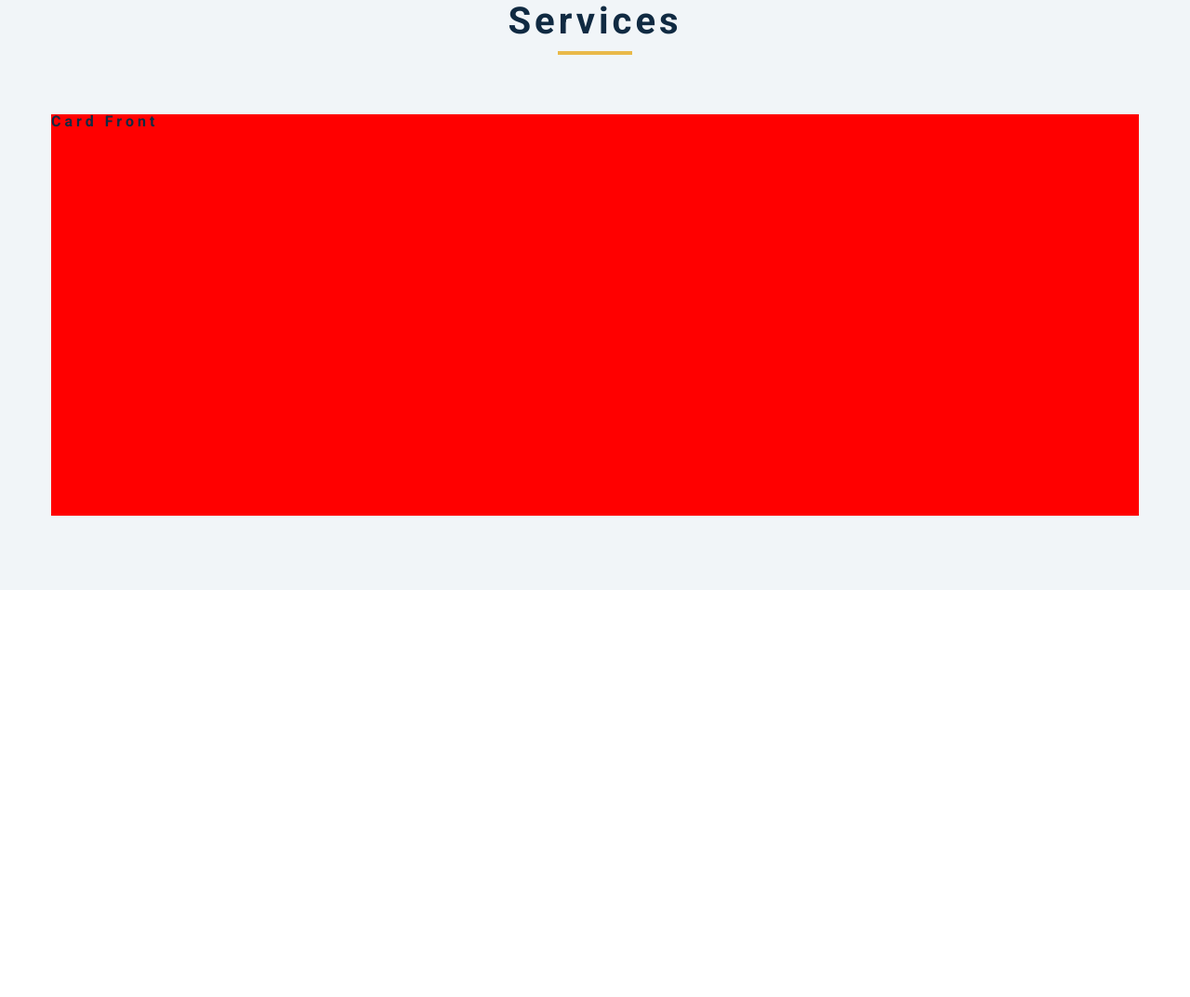
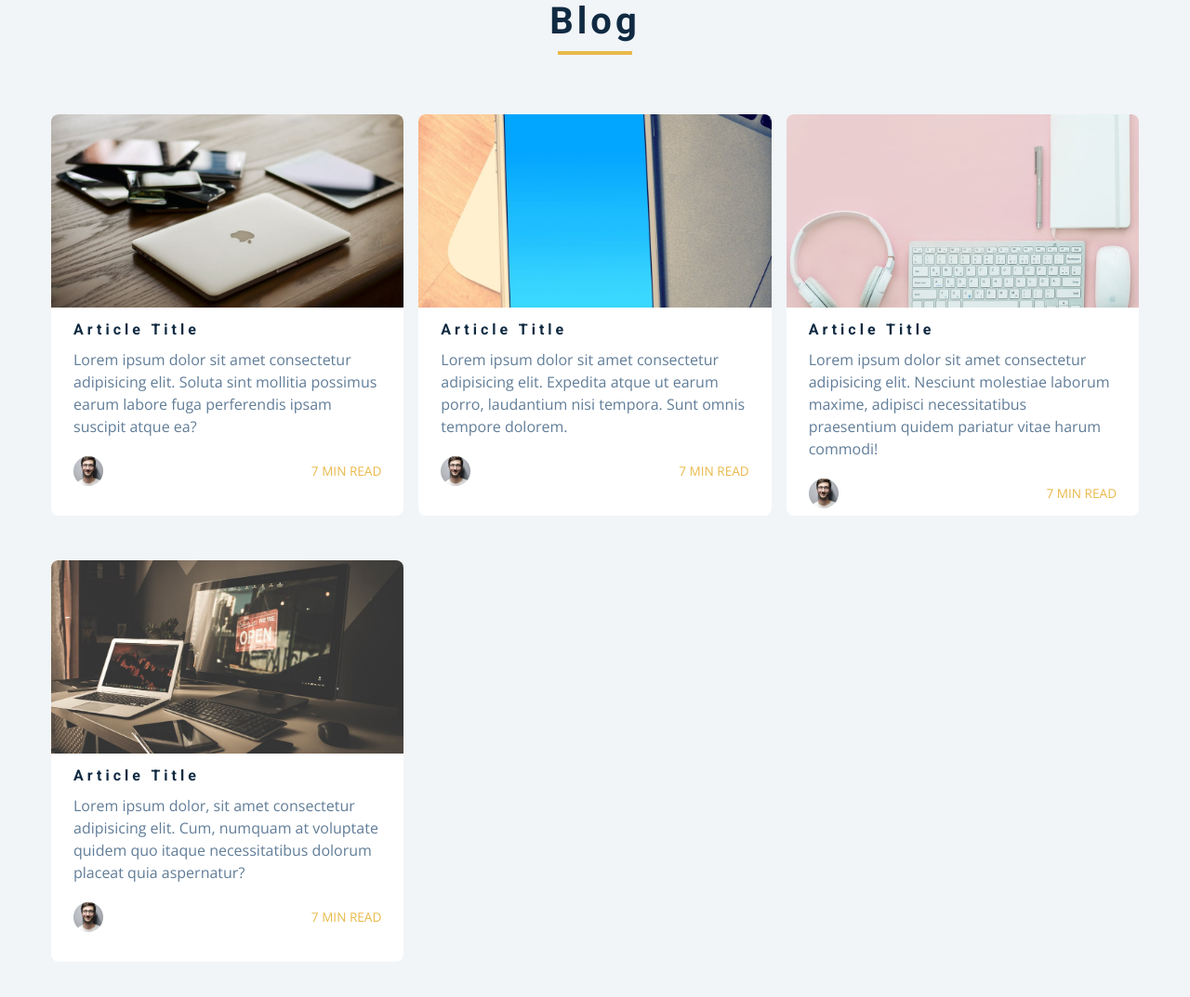
Before and after one commit to BryonVerdone/Portfolio-project, a plain HTML site: page portfolio-setup/index.html in a window 1280 px wide. Shown: the part 6106-7179 px from the top of the page at 93% size. Before the commit the page ends 6741 px from the top, so only its background shows below. Drawn offline with nearby package versions, Linux system fonts and the light colour scheme.

Commit message:
blog section complete

```diff
--- a/portfolio-setup/css/styles.css
+++ b/portfolio-setup/css/styles.css
@@ -767,21 +767,57 @@ Blog
   left: 0;
   width: 100%;
   height: 100%;
+  border-radius: var(--radius);
 }
 
 .card-front {
-  background: red;
+  background: var(--clr-white);
 }
 
 .card-back {
-  background: green;
+  background: var(--clr-primary-10);
   transform: rotateY(180deg);
+  display: grid;
+  place-items: center;
 }
 .card:hover .card-front {
   transform: rotateY(-180deg);
 }
 .card:hover .card-back {
   transform: rotateY(0);
+}
+/* rest of the styles */
+.card-info {
+  padding: 1rem 1.5rem;
+}
+.card-front img {
+  height: 13rem;
+  object-fit: cover;
+  border-top-left-radius: var(--radius);
+  border-top-right-radius: var(--radius);
+}
+.card-footer {
+  display: grid;
+  grid-template-columns: auto 1fr;
+  align-items: center;
+}
+.card-footer img {
+  width: 2rem;
+  height: 2rem;
+  object-fit: cover;
+  border-radius: 50%;
+}
+.card-footer p {
+  margin-bottom: 0;
+  text-transform: uppercase;
+  justify-self: end;
+  color: var(--clr-primary-5);
+  font-size: 0.85rem;
+}
+.blog-center {
+  display: grid;
+  grid-template-columns: repeat(auto-fill, minmax(330px, 1fr));
+  gap: 3rem 1rem;
 }
 /*
 ===============
--- a/portfolio-setup/index.html
+++ b/portfolio-setup/index.html
@@ -397,7 +397,7 @@
 <section class="section blog">
   <!-- section title -->
   <div class=" section-title ">
-    <h2>services</h2>
+    <h2>blog</h2>
     <div class="underline"></div>
   </div>
   <!-- end of section title -->
@@ -406,11 +406,79 @@
     <div class="card">
       <!-- front of the card -->
       <div class="card-side card-front">
-        <h4>card front</h4>
+      <img src="./images/project-1.jpeg" alt="">
+      <div class="card-info">
+        <h4>article title</h4>
+        <p>Lorem ipsum dolor sit amet consectetur adipisicing elit. Soluta sint mollitia possimus earum labore fuga perferendis ipsam suscipit atque ea?</p>
+        <div class="card-footer">
+          <img src="./images/hero-img-small.jpeg" alt="">
+          <p>7 min read</p>
+        </div>
+      </div>
       </div>
       <!-- card back -->
       <div class="card-side card-back">
-        <h4>card back</h4>
+        <button class="btn">read more</button>
+      </div>
+    </div>
+    <!-- end of single article -->
+    <!-- single article -->
+    <div class="card">
+      <!-- front of the card -->
+      <div class="card-side card-front">
+        <img src="./images/project-2.jpeg" alt="">
+        <div class="card-info">
+          <h4>article title</h4>
+          <p>Lorem ipsum dolor sit amet consectetur adipisicing elit. Expedita atque ut earum porro, laudantium nisi tempora. Sunt omnis tempore dolorem.</p>
+          <div class="card-footer">
+            <img src="./images/hero-img-small.jpeg" alt="">
+            <p>7 min read</p>
+          </div>
+        </div>
+      </div>
+      <!-- card back -->
+      <div class="card-side card-back">
+        <button class="btn">read more</button>
+      </div>
+    </div>
+    <!-- end of single article -->
+    <!-- single article -->
+    <div class="card">
+      <!-- front of the card -->
+      <div class="card-side card-front">
+        <img src="./images/project-3.jpeg" alt="">
+        <div class="card-info">
+          <h4>article title</h4>
+          <p>Lorem ipsum dolor sit amet consectetur adipisicing elit. Nesciunt molestiae laborum maxime, adipisci necessitatibus praesentium quidem pariatur vitae harum commodi!</p>
+          <div class="card-footer">
+            <img src="./images/hero-img-small.jpeg" alt="">
+            <p>7 min read</p>
+          </div>
+        </div>
+      </div>
+      <!-- card back -->
+      <div class="card-side card-back">
+        <button class="btn">read more</button>
+      </div>
+    </div>
+    <!-- end of single article -->
+    <!-- single article -->
+    <div class="card">
+      <!-- front of the card -->
+      <div class="card-side card-front">
+        <img src="./images/project-4.jpeg" alt="">
+        <div class="card-info">
+          <h4>article title</h4>
+          <p>Lorem ipsum dolor, sit amet consectetur adipisicing elit. Cum, numquam at voluptate quidem quo itaque necessitatibus dolorum placeat quia aspernatur?</p>
+          <div class="card-footer">
+            <img src="./images/hero-img-small.jpeg" alt="">
+            <p>7 min read</p>
+          </div>
+        </div>
+      </div>
+      <!-- card back -->
+      <div class="card-side card-back">
+        <button class="btn">read more</button>
       </div>
     </div>
     <!-- end of single article -->
```
